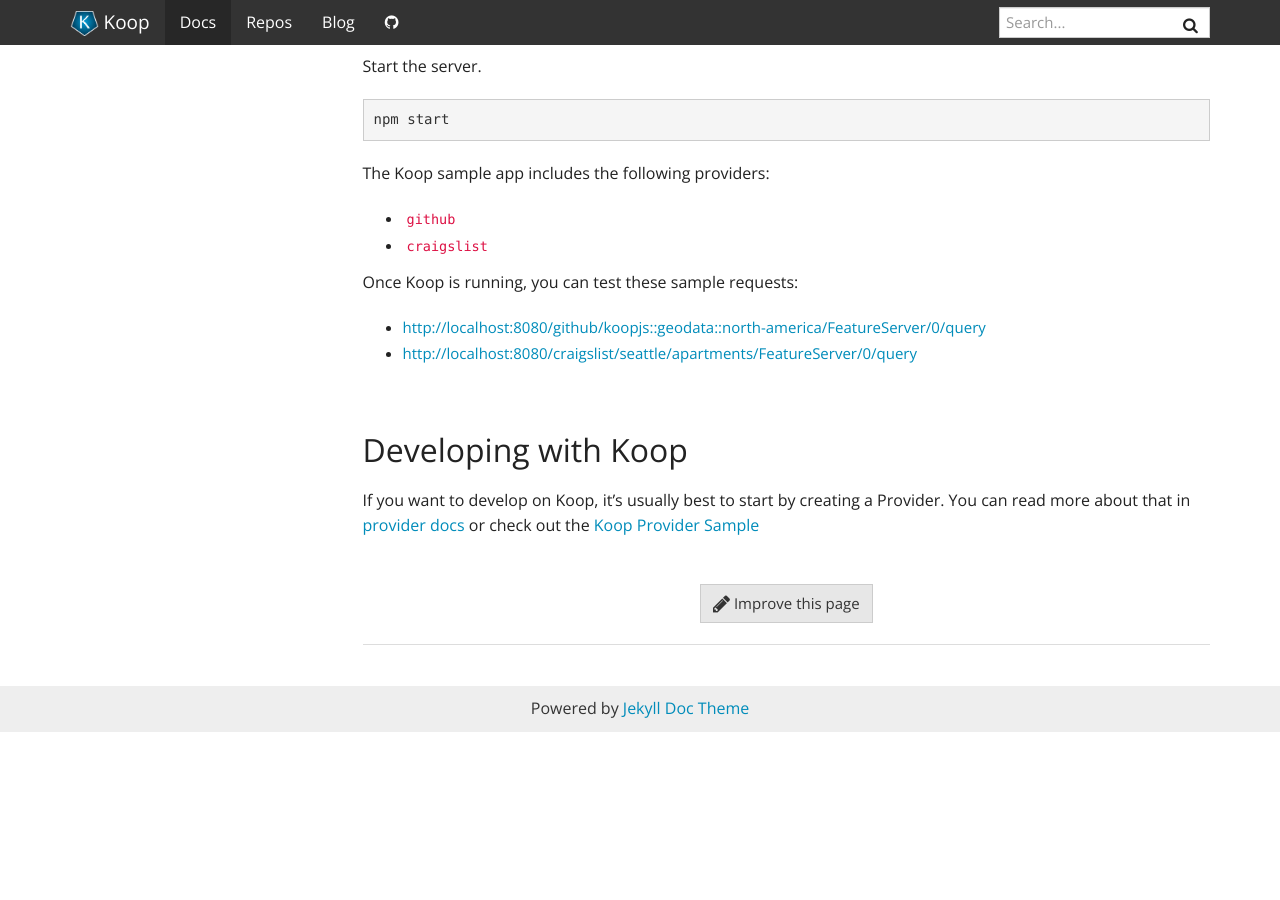
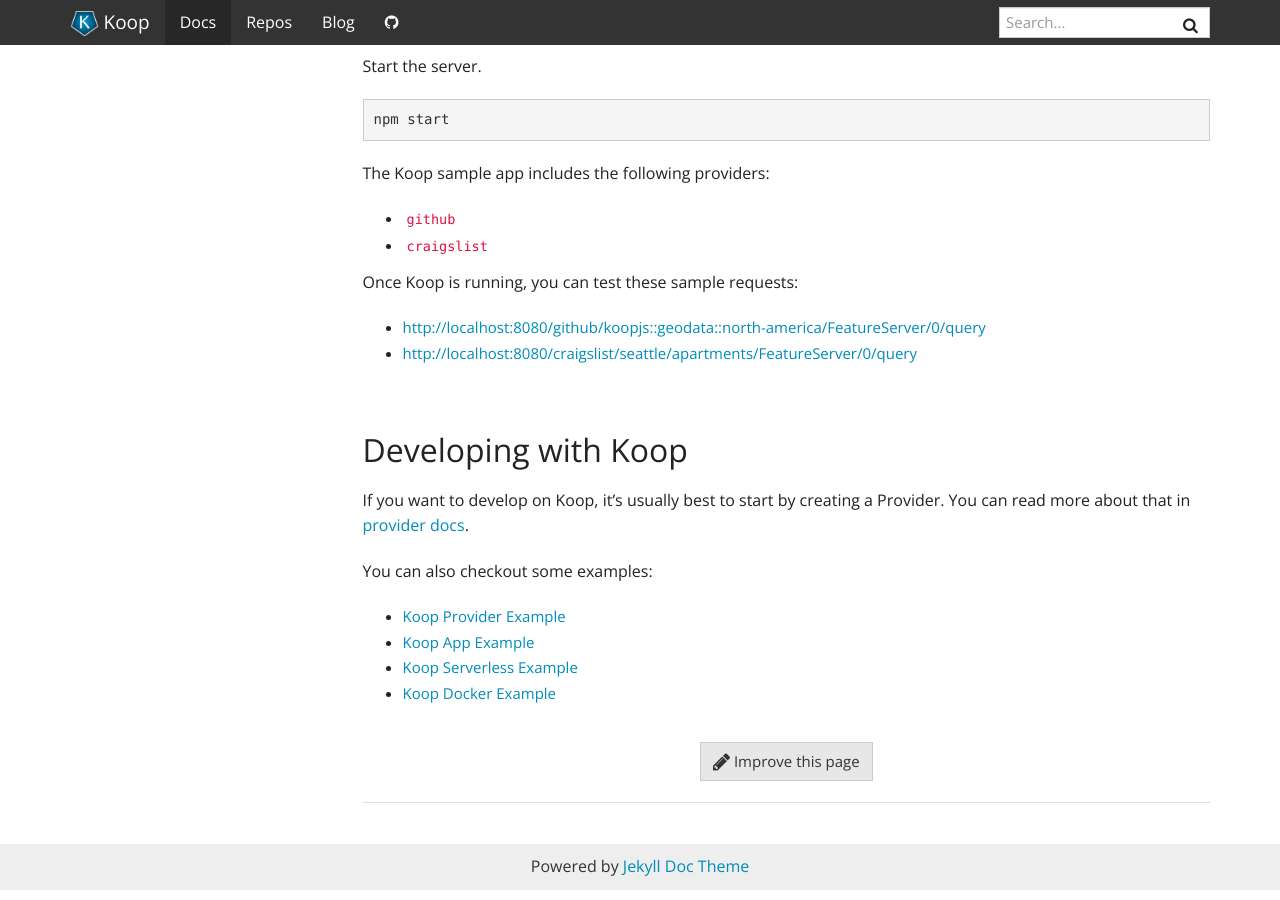
Before and after one commit to koopjs/koopjs.github.io, a Jekyll site: the page built from _docs/basics/quickstart.md, in a window 1280 px wide and 900 px high, scrolled down 2552 px. Built offline with Jekyll 4.4.1, drawn with Linux system fonts in a browser that asks for light colours; nearby versions of some CDN libraries; before the commit the page ends 3294 px from its top, so only the background shows below that.

Commit message:
Update quickstart.md (#73)

```diff
--- a/_docs/basics/quickstart.md
+++ b/_docs/basics/quickstart.md
@@ -142,4 +142,11 @@
 <br>
 
 ## Developing with Koop
-If you want to develop on Koop, it’s usually best to start by creating a Provider. You can read more about that in [provider docs](/documentation/provider) or check out the [Koop Provider Sample](https://github.com/koopjs/koop-provider-sample)
+
+If you want to develop on Koop, it’s usually best to start by creating a Provider. You can read more about that in [provider docs](/documentation/provider).
+
+You can also checkout some examples:
+* [Koop Provider Example](https://github.com/koopjs/koop-provider-example)
+* [Koop App Example](https://github.com/koopjs/koop-app-example)
+* [Koop Serverless Example](https://github.com/koopjs/koop-serverless-example)
+* [Koop Docker Example](https://github.com/koopjs/koop-docker-example)
```
